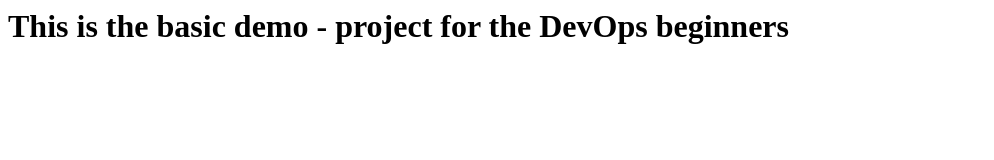
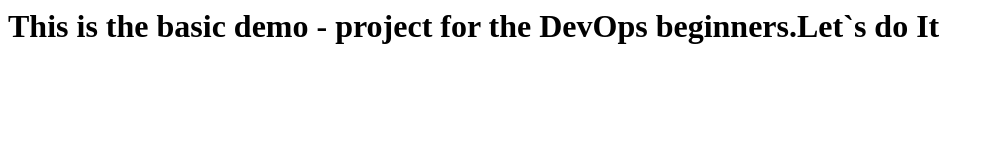
Before and after one commit to Ahishekoza/demo-project-CI-CD, a plain HTML site: page index.html in a window 1280 px wide. Shown: the whole page, without its empty margins (0-994 px from the left). Drawn offline with Linux system fonts and the light colour scheme.

Commit message:
Update index.html

```diff
--- a/index.html
+++ b/index.html
@@ -1 +1 @@
-<h1> This is the basic demo - project for the DevOps beginners </h1>
+<h1> This is the basic demo - project for the DevOps beginners.Let`s do It </h1>
```
